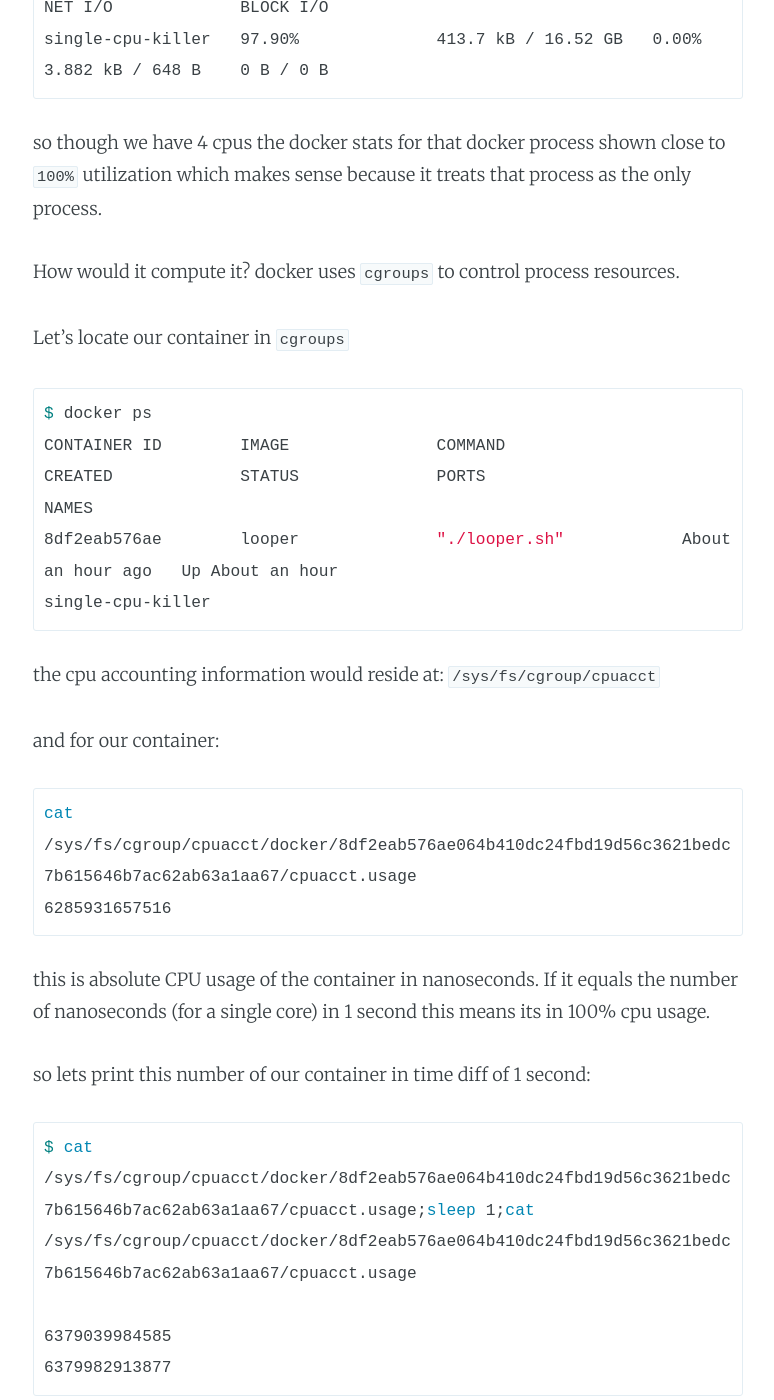
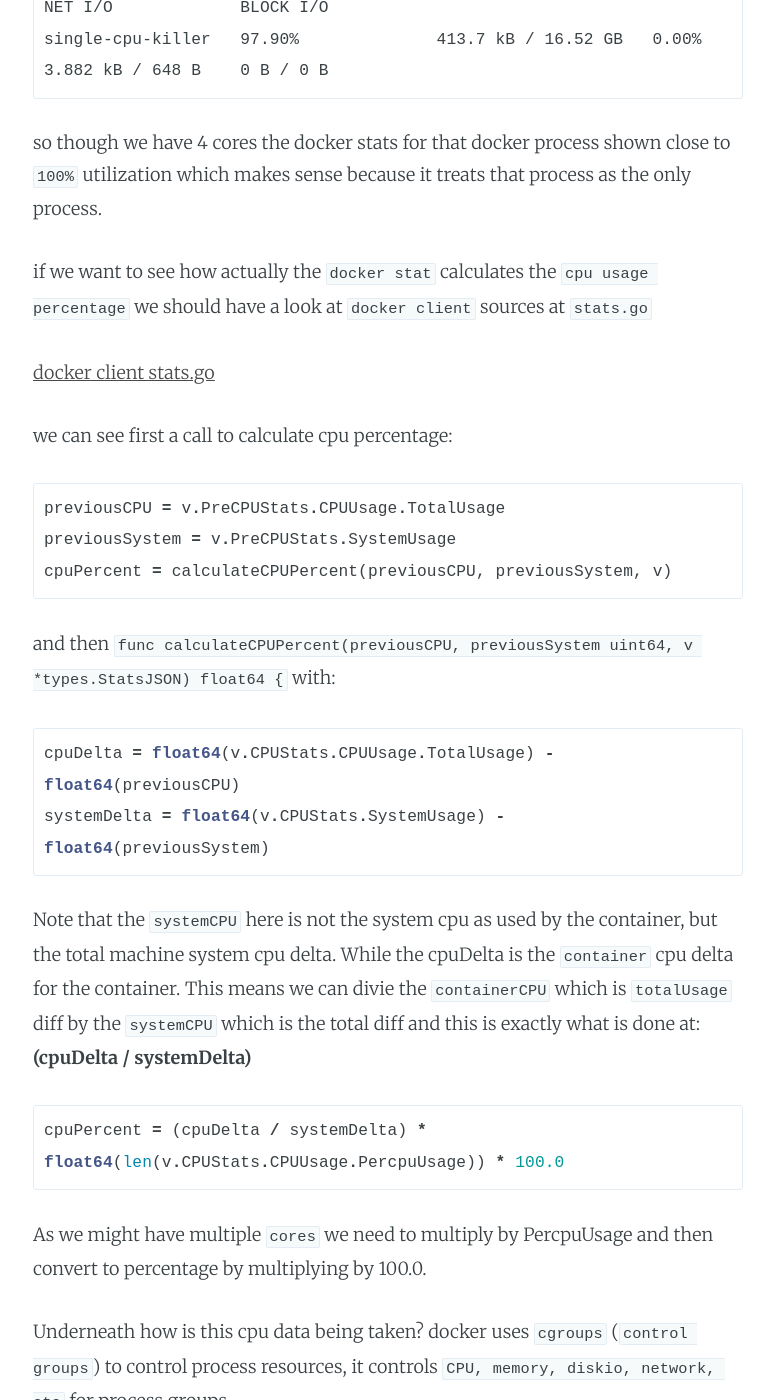
Before and after one commit to LivePersonInc/techblog, a Jekyll site: the page built from _posts/2016/2016-01-26-docker-adoption-pathway-part02.md, in a window 1280 px wide and 1400 px high, scrolled down 3927 px. Shown: the whole window, without its empty margins (252-1026 px from the left). Built offline with Jekyll 4.4.1, drawn with Linux system fonts in a browser that asks for light colours; comment, search, counter and statistics services are not loaded; some of the changed text lies outside the part shown.

Commit message:
+temporary publish part 2

````diff
--- a/_posts/2016/2016-01-26-docker-adoption-pathway-part02.md
+++ b/_posts/2016/2016-01-26-docker-adoption-pathway-part02.md
@@ -90,9 +90,57 @@ CONTAINER           CPU %               MEM USAGE / LIMIT     MEM %
 single-cpu-killer   97.90%              413.7 kB / 16.52 GB   0.00%               3.882 kB / 648 B    0 B / 0 B
 ```
 
-so though we have 4 cpus the docker stats for that docker process shown close to `100%` utilization which makes sense because it treats that process as the only process.
+so though we have 4 cores the docker stats for that docker process shown close to `100%` utilization which makes sense because it treats that process as the only process.
 
-How would it compute it?  docker uses `cgroups` to control process resources.
+if we want to see how actually the `docker stat` calculates the `cpu usage percentage` we should have a look at `docker client` sources at `stats.go`
+
+[docker client stats.go](https://github.com/docker/docker/blob/master/api/client/stats.go)
+
+we can see first a call to calculate cpu percentage:
+
+```go
+previousCPU = v.PreCPUStats.CPUUsage.TotalUsage
+previousSystem = v.PreCPUStats.SystemUsage
+cpuPercent = calculateCPUPercent(previousCPU, previousSystem, v)
+```
+
+and then `func calculateCPUPercent(previousCPU, previousSystem uint64, v *types.StatsJSON) float64 {` with:
+
+```go
+cpuDelta = float64(v.CPUStats.CPUUsage.TotalUsage) - float64(previousCPU)
+systemDelta = float64(v.CPUStats.SystemUsage) - float64(previousSystem)
+```
+
+Note that the `systemCPU` here is not the system cpu as used by the container, but the total machine system cpu delta.  While the cpuDelta is the `container` cpu delta for the container.  This means we can divie the `containerCPU` which is `totalUsage` diff by the `systemCPU` which is the total diff and this is exactly what is done at: **(cpuDelta / systemDelta)**
+
+```go
+cpuPercent = (cpuDelta / systemDelta) * float64(len(v.CPUStats.CPUUsage.PercpuUsage)) * 100.0
+```
+
+As we might have multiple `cores` we need to multiply by PercpuUsage and then convert to percentage by multiplying by 100.0.
+
+
+Underneath how is this cpu data being taken?  docker uses `cgroups` (`control groups`) to control process resources, it controls `CPU, memory, diskio, network, etc` for process groups.
+
+for example when we ask docker to provide only `50%` of the cpu by using `--cpu-quota="50000"` we actually update the cpu_quota in cgroups, see:
+
+```bash
+$ docker run --name="single-cpu-killer" --rm --cpuset-cpus="0" --cpu-quota="50000" looper
+```
+
+and if we use the standard `docker stat` we see its consuming `50%` of the single core:
+
+```bash
+CONTAINER           CPU %               MEM USAGE / LIMIT     MEM %               NET I/O             BLOCK I/O
+c376f04ad25a        48.69%              3.981 MB / 16.52 GB   0.02%               10.21 kB / 648 B    10.84 MB / 0 B
+```
+
+and the way docker has achieved that is by updating the `cpu.cfs_quota_us` for that process
+
+```bash
+cat /sys/fs/cgroup/cpu/docker/c376f04ad25aaa54eec4f2afe63579127bd836a392ef9b4d2b153d47bd5adc62/cpu.cfs_quota_us
+50000
+```
 
 Let's locate our container in `cgroups`
 
````
